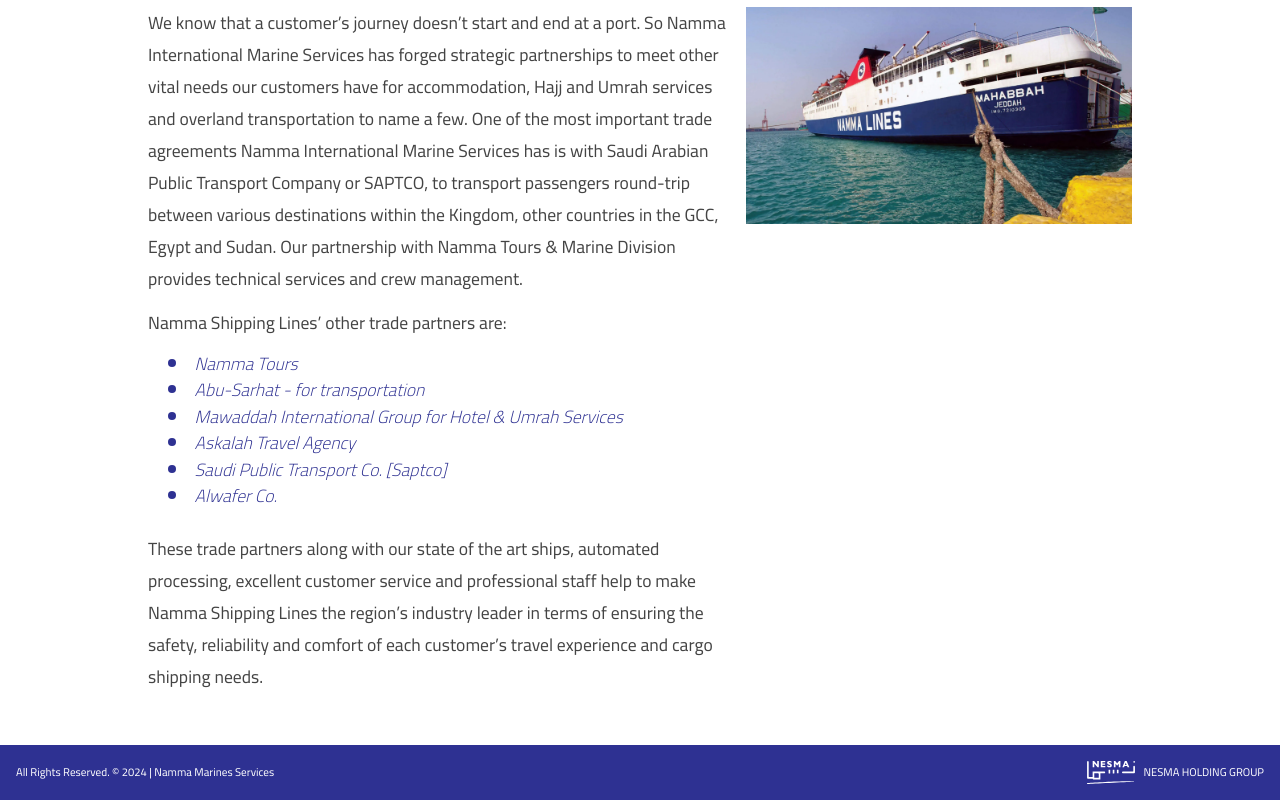
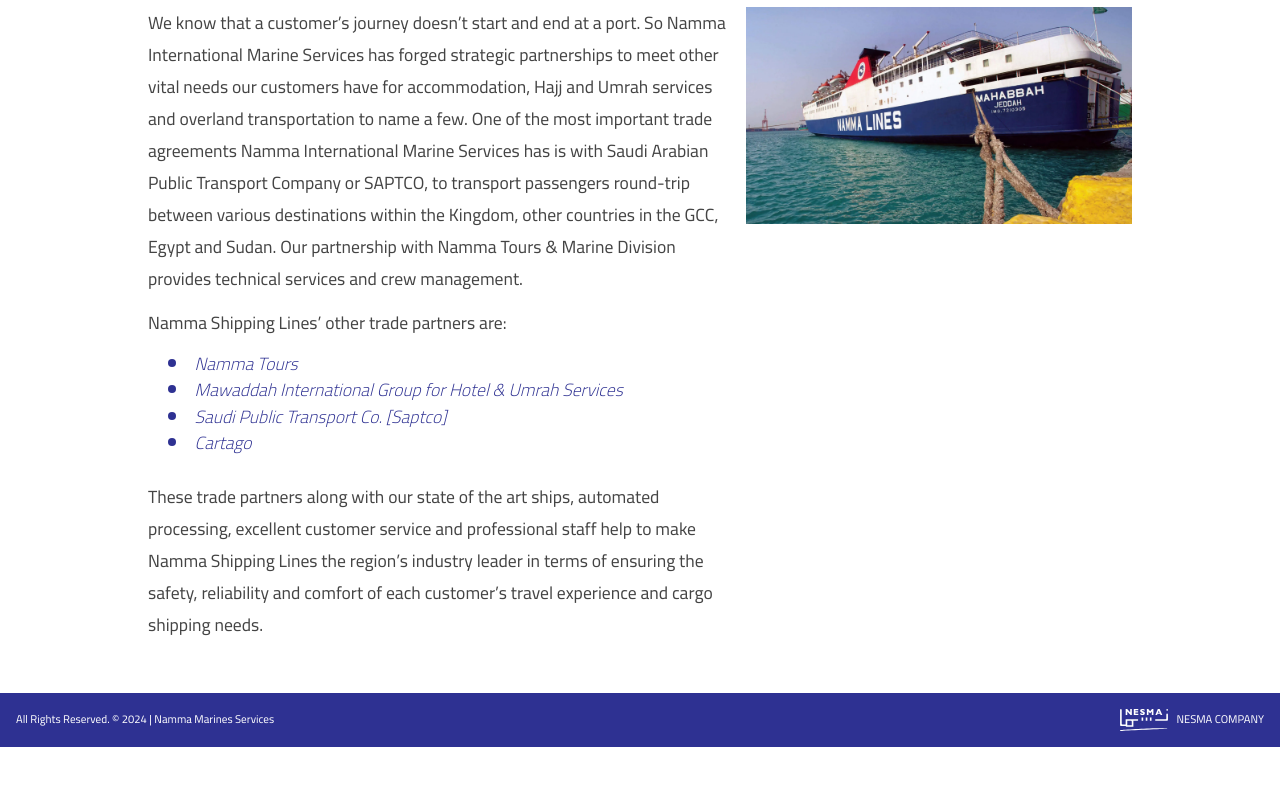
Before and after one commit to hassanidris/namma_marines, a React (Vite) app: page /partners in a window 1280 px wide. Shown: the part 619-1419 px from the top of the page. After the commit the page ends 1366 px from the top, so only its background shows below. Built offline with nearby package versions, Linux system fonts and the light colour scheme.

Commit message:
Adjusting text

```diff
--- a/public/locales/ar/common.json
+++ b/public/locales/ar/common.json
@@ -4,7 +4,7 @@
   "history": "تاريخ",
   "partners": "شركاء",
   "services": "الخدمات",
-  "fleets": "الأسطول",
+  "fleet": "الأسطول",
   "career": "الوظائف",
   "contact": "التواصل"
 }
--- a/public/locales/ar/partners.json
+++ b/public/locales/ar/partners.json
@@ -11,6 +11,6 @@
     "p3": "مجموعة مودة العالمية للفنادق وخدمات العمرة",
     "p4": "وكالة اسكالة للسفريات",
     "p5": "الشركة السعودية للنقل الجماعي (سابتكو)",
-    "p6": "شركة الوافر"
+    "p6": "قرطاج"
   }
 }
--- a/public/locales/ar/profile.json
+++ b/public/locales/ar/profile.json
@@ -1,7 +1,7 @@
 {
   "title": "الملف الشخصي",
   "description": {
-    "paragraph1": "خدمات نمّا البحرية الدولية، وهي فرع من مجموعة نسما القابضة، وهي شركة سعودية مرموقة للغاية. تعمل خدمات نمّا البحرية الدولية بأكبر أسطول على البحر الأحمر، يقل نقل البضائع والركاب إلى الوجهات بين مصر والسودان والمملكة العربية السعودية. شهدت خدمات نمّا البحرية الدولية نموًا ثابتًا ومقنعًا منذ تأسيسها في عام 2005. يمكن أن يُعزى النجاح الرائع للشركة إلى عدة عوامل ولكنها جميعًا تقوم على الاعتقاد الصادق في أهمية الرحلة. بعض عملائهم يقومون برحلة مرة في العمر وتعرف خدمات نمّا البحرية الدولية أنهم يرغبون في رحلة سلسة ومريحة، على متن سفينة قوية يديرها طاقم متمرس ومؤهل. إن هذا الدافع لضمان أن عملائنا يقومون برحلة آمنة وممتعة ومريحة وميسورة التكلفة يعزز نمو الشركة ويحافظ على سمعتها الممتازة.",
+    "paragraph1": "خدمات نمّا البحرية الدولية، وهي فرع من مجموعة نسما، وهي شركة سعودية مرموقة للغاية. تعمل خدمات نمّا البحرية الدولية بأكبر أسطول على البحر الأحمر، يقل نقل البضائع والركاب إلى الوجهات بين مصر والسودان والمملكة العربية السعودية. شهدت خدمات نمّا البحرية الدولية نموًا ثابتًا ومقنعًا منذ تأسيسها في عام 2005. يمكن أن يُعزى النجاح الرائع للشركة إلى عدة عوامل ولكنها جميعًا تقوم على الاعتقاد الصادق في أهمية الرحلة. بعض عملائهم يقومون برحلة مرة في العمر وتعرف خدمات نمّا البحرية الدولية أنهم يرغبون في رحلة سلسة ومريحة، على متن سفينة قوية يديرها طاقم متمرس ومؤهل. إن هذا الدافع لضمان أن عملائنا يقومون برحلة آمنة وممتعة ومريحة وميسورة التكلفة يعزز نمو الشركة ويحافظ على سمعتها الممتازة.",
     "paragraph2": "بين الموانئ التي تخدمها خدمات الشحن البحري الدولي نمة، صفاقس والسويس في مصر، وسواكن في السودان، ودوبا، ينبع، وجدة في المملكة العربية السعودية. تقدم أسطول نمة للخدمات البحرية الدولية خدمة التحميل والتفريغ للسيارات والشاحنات وغيرها من المركبات. لقد سيطر الأسطول على ممرات الشحن في البحر الأحمر بسبب تشغيل الشركة الفعال، والقوة العاملة المدربة بشكل جيد، والماهرة، وخدمة العملاء القوية. لقد تضاعف عدد الركاب المنقولين سنوياً أكثر من مرتين في العقد الماضي ليصل إلى أكثر من 200,000 عميل راضٍ.",
     "paragraph3": "بفضل أكبر أسطول وعمليات فعالة للغاية، تتمتع خدمات نمّا البحرية الدولية بالمرونة والقدرة على التحرك لمواجهة التحديات كما يأتي. حصلت الشركة على جوائز من ميناء جدة الإسلامي ووزارة حج وعمرة السودان لمهارتها في التعامل بكفاءة مع احتياجات نقل عدد كبير من الحجاج لأداء مناسك الحج والعمرة ولمساهماتها الممتازة في خدمات الميناء.",
     "paragraph4": "خدمات نما البحرية الدولية هي أيضًا الوكيل الرائد في شحن البضائع العامة وشحن البضائع الجزئية والمقطورات المبردة وسيارات الركاب والشاحنات في البحر الأحمر. الشركة هي على حد سواء وكيل شحن معتمد في موانئ دوبا وينبع وجدة ووكيل شحن محلي رسمي يخدم سفينتين تمتلكان دوليًا في موانئ دوبا وجدة. المكاتب الحديثة والعمليات الآلية والموظفون المهرة يسهلون إجراءات الوثائق والاحتياجات التشغيلية لكل سفينة لتقليل وقت إقامتها في الميناء والحفاظ على الجداول الزمنية وتلبية احتياجات العملاء."
--- a/public/locales/ar/translation.json
+++ b/public/locales/ar/translation.json
@@ -1,5 +1,5 @@
 {
   "company-name": "نما لخدمات الموانئ",
   "copyright": "كافة الحقوق محفوظة. ",
-  "nesma": "مجموعة نسما القابضة"
+  "nesma": "شركة نسما"
 }
--- a/public/locales/en/common.json
+++ b/public/locales/en/common.json
@@ -4,7 +4,7 @@
   "history": "History",
   "partners": "Partners",
   "services": "Services",
-  "fleets": "Fleet",
+  "fleet": "Fleet",
   "career": "Career",
   "contact": "Contact"
 }
--- a/public/locales/en/partners.json
+++ b/public/locales/en/partners.json
@@ -11,6 +11,6 @@
     "p3": "Mawaddah International Group for Hotel & Umrah Services",
     "p4": "Askalah Travel Agency",
     "p5": "Saudi Public Transport Co. [Saptco]",
-    "p6": "Alwafer Co."
+    "p6": "Cartago"
   }
 }
--- a/public/locales/en/profile.json
+++ b/public/locales/en/profile.json
@@ -1,7 +1,7 @@
 {
   "title": "Profile",
   "description": {
-    "paragraph1": "Namma International Marine Services, a subsidiary of Nesma Holding Co., a highly respected Saudi corporation. Namma International Marine Services operates the most robust fleet on the Red Sea, carrying cargo and passengers to destinations among Egypt, Sudan and Saudi Arabia. Namma International Marine Services has experienced steady, compelling growth since its inception in 2005. The company’s impressive success can be attributed to several factors but all are based on a heartfelt belief in the importance of the voyage. Some of their customers are taking a once in a lifetime trip and Namma International Marine Services knows that they want a smooth, comfortable journey, in a powerful ship manned by an experienced and competent crew. It is this drive to ensure that our customers have a safe, pleasant voyage that is both convenient and affordable that propels the company’s growth and maintains its excellent reputation.",
+    "paragraph1": "Namma International Marine Services, a subsidiary of Nesma Group, a highly respected Saudi corporation. Namma International Marine Services operates the most robust fleet on the Red Sea, carrying cargo and passengers to destinations among Egypt, Sudan and Saudi Arabia. Namma International Marine Services has experienced steady, compelling growth since its inception in 2005. The company’s impressive success can be attributed to several factors but all are based on a heartfelt belief in the importance of the voyage. Some of their customers are taking a once in a lifetime trip and Namma International Marine Services knows that they want a smooth, comfortable journey, in a powerful ship manned by an experienced and competent crew. It is this drive to ensure that our customers have a safe, pleasant voyage that is both convenient and affordable that propels the company’s growth and maintains its excellent reputation.",
     "paragraph2": "Among the ports served by Namma International Marine Services are Safaja and Suez in Egypt, Sawakin in Sudan, and Duba, Yanbu and Jeddah in Saudi Arabia. Namma International Marine Services’ outstanding fleet offers roll-on/roll-off service for cars, trucks and other vehicles. The fleet has come to dominate the Red Sea shipping lanes because of the company’s efficient operation, well-trained, highly skilled workforce and strong customer service. The number of passengers transported annually has more than doubled in the past decade to over 200,000 satisfied customers.",
     "paragraph3": "Having the largest fleet and highly efficient operations gives Namma International Marine Services the flexibility and maneuverability to handle challenges as they arise. The company has received awards from the Jeddah Islamic Port and the Ministry of Sudan Hajj & Umrah for its skill in comfortably handling the transportation needs of an extensive number of pilgrims for Hajj & Umrah and for its excellent contributions to port services.",
     "paragraph4": "Namma International Marine Services is also the leading Red Sea shipping agent of general cargo, break bulk cargo, refrigerated trailers, passenger cars and trucks. The company is both a designated shipping agent at Duba, Yanbu and Jeddah ports and an official “local shipping agent” servicing two internationally owned vessels at the ports of Duba and Jeddah. Modern offices, automated processes and skilled staff facilitate each vessel’s documentation and operational needs to minimize its stay in port, maintain schedules and meet customers’ needs."
--- a/public/locales/en/translation.json
+++ b/public/locales/en/translation.json
@@ -1,5 +1,5 @@
 {
   "company-name": "Namma Marines Services",
   "copyright": "All Rights Reserved. ",
-  "nesma": "NESMA HOLDING GROUP"
+  "nesma": "NESMA COMPANY"
 }
--- a/src/App.jsx
+++ b/src/App.jsx
@@ -35,7 +35,7 @@
         element: <Services />,
       },
       {
-        path: "fleets",
+        path: "fleet",
         element: <Fleets />,
       },
       {
--- a/src/components/Navbar.jsx
+++ b/src/components/Navbar.jsx
@@ -132,10 +132,10 @@
                   <NavLink
                     onClick={toggleClass}
                     activeClassName="is-active"
-                    to={`/fleets`}
+                    to={`/fleet`}
                   >
                     {" "}
-                    {t("fleets")}{" "}
+                    {t("fleet")}{" "}
                   </NavLink>{" "}
                 </li>
                 <li className="menu-item ">
--- a/src/pages/Partners.jsx
+++ b/src/pages/Partners.jsx
@@ -23,9 +23,9 @@
             <p>{line}</p>
             <ul className=" list-disc list-inside pl-5 text-base font-light italic text-primary">
               <li className="list-item">{p1}</li>
-              <li className="list-item">{p2}</li>
+              {/* <li className="list-item">{p2}</li> */}
               <li>{p3}</li>
-              <li>{p4}</li>
+              {/* <li>{p4}</li> */}
               <li>{p5}</li>
               <li>{p6}</li>
             </ul>
```
